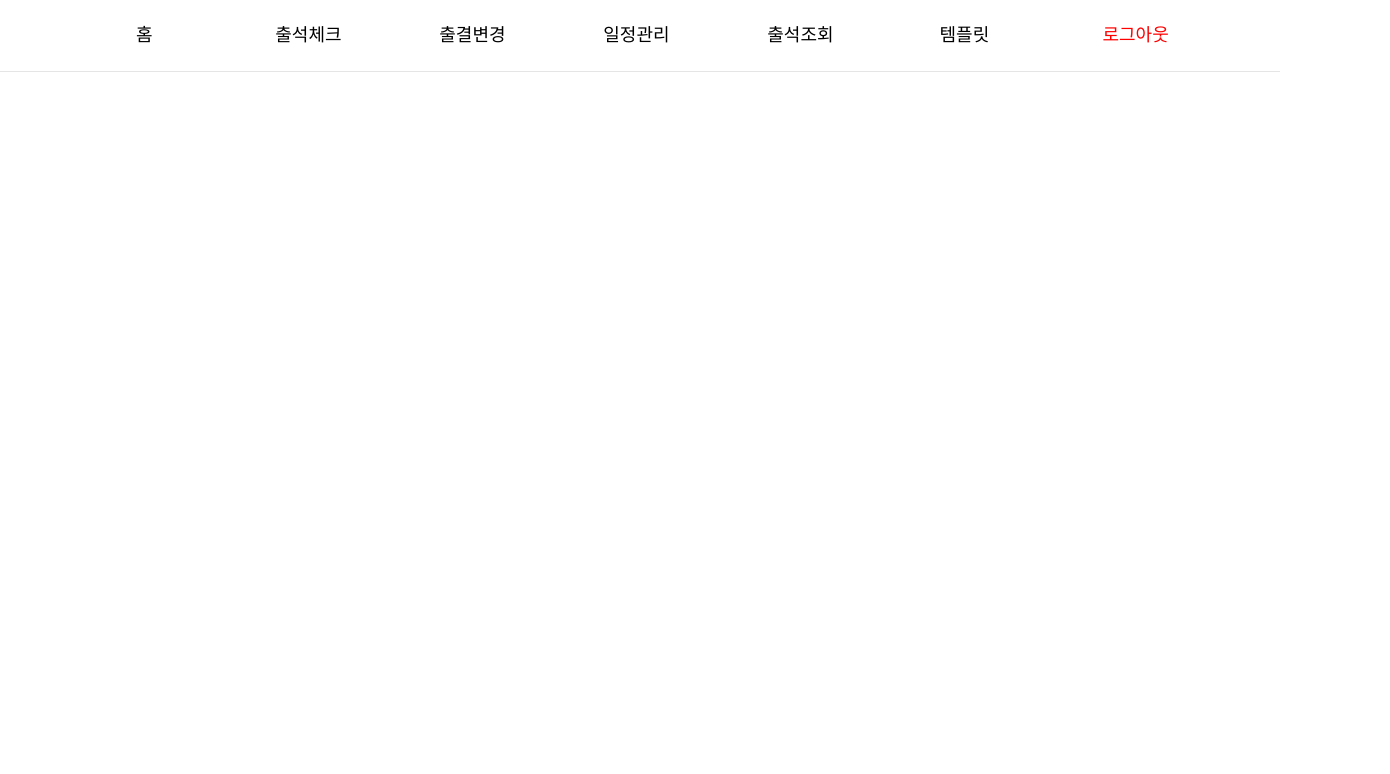
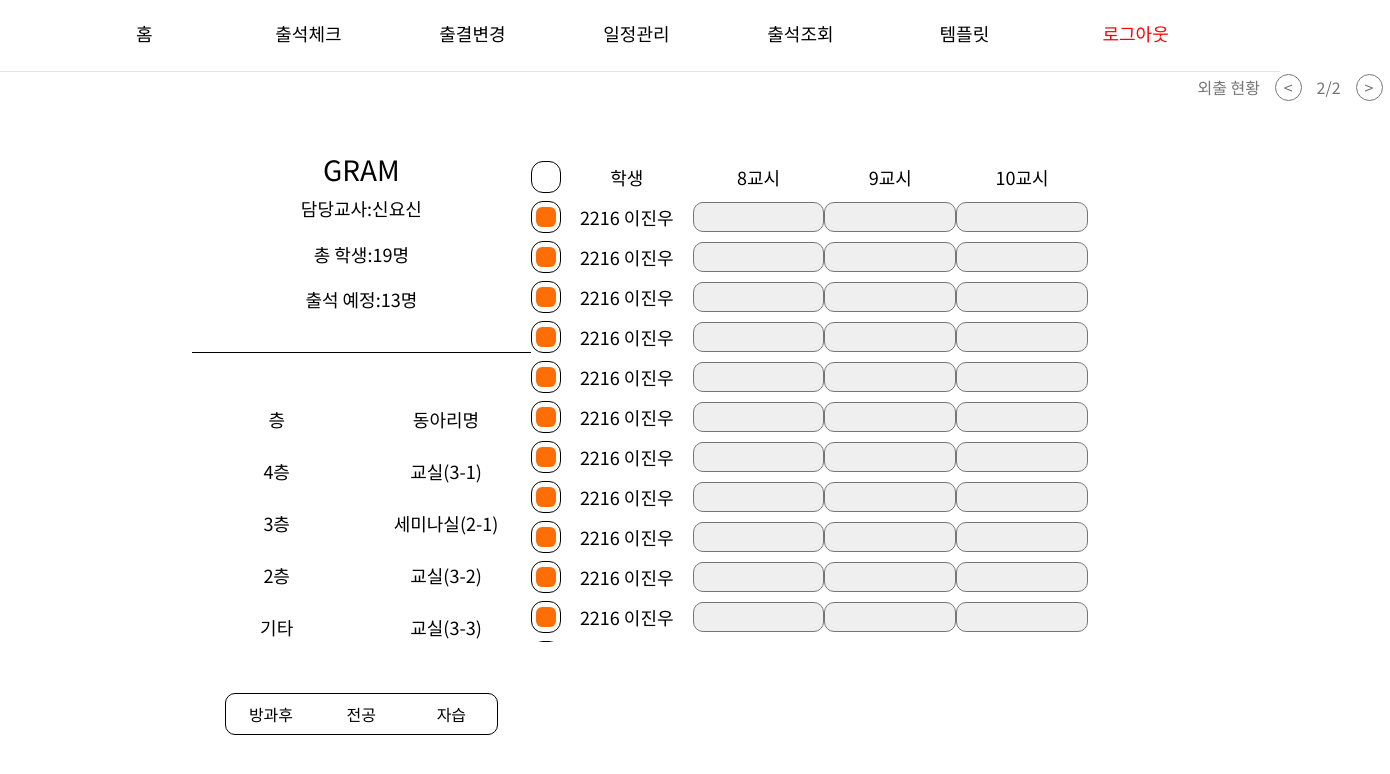
Before and after one commit to DSM-PICK/PICK2021-DESKTOP-CLIENT, a React (Create React App) app: page /atcheck in a window 1280 px wide. Shown: the top 774 px of the page, 1390 px wide, since content can reach past the window. Built offline with nearby package versions, Linux system fonts and the light colour scheme.

Commit message:
⚡️ :: (#57) atcheck publishing

```diff
--- a/src/components/Atcheck/Atcheck.tsx
+++ b/src/components/Atcheck/Atcheck.tsx
@@ -1,7 +1,21 @@
 import React, { FC } from "react";
 import * as S from "./styles";
+import PageInfo from "../ChangeList/PageInfo";
+import ClassList from "../ClassList/ClassList";
+import StudentList from "../StudentList/StudentList";
 const Atcheck: FC = (): JSX.Element => {
-  return <S.Wrapper></S.Wrapper>;
+  return (
+    <S.Wrapper>
+      <S.TitleWrapper>
+        <S.Title>출석 체크</S.Title>
+        <PageInfo pageName="외출 현황" />
+      </S.TitleWrapper>
+      <S.StudentStatusChangeWrapper>
+        <ClassList />
+        <StudentList />
+      </S.StudentStatusChangeWrapper>
+    </S.Wrapper>
+  );
 };
 
 export default Atcheck;
--- a/src/components/Atcheck/styles.ts
+++ b/src/components/Atcheck/styles.ts
@@ -4,6 +4,25 @@ export const Wrapper = styled.div`
   min-width: 1280px;
   display: flex;
   width: 100vw;
+  height: 85vh;
   justify-content: center;
   align-items: center;
+  flex-direction: column;
+  margin: 0 auto;
 `;
+export const TitleWrapper = styled.div`
+    width: 1500px;
+    height: 45px;
+    display: flex;
+    justify-content: space-between;
+    margin-bottom: 50px;
+`;
+export const Title = styled.div`
+    font-size: 25px;
+    font-weight: 500;
+`
+export const StudentStatusChangeWrapper = styled.div`
+  display: flex;
+  width: 70vw;
+  justify-content: space-between;
+`;
--- a/src/components/StudentList/StudentList.tsx
+++ b/src/components/StudentList/StudentList.tsx
@@ -13,7 +13,7 @@ const StudentList = () => {
         ))}
       </S.StudentListTitle>
       {arr.map((stduent, index) => (
-        <S.StudentList>
+        <S.StudentList key={index}>
           <S.CheckBox>
             <div></div>
           </S.CheckBox>
--- a/src/components/StudentList/styles.ts
+++ b/src/components/StudentList/styles.ts
@@ -2,10 +2,9 @@ import styled from '@emotion/styled'
 
 export const Container = styled.div`
     width: 45vw;
-    height: 85vh;
-    display: flex;
-    flex-direction: column;
-    justify-content: space-between;
+    height: 60vh;
+    overflow-y: scroll;
+    padding-top: 10px;
 `;
 export const StudentListTitle = styled.div`
     width: 100%;
@@ -13,6 +12,7 @@ export const StudentListTitle = styled.div`
     display: flex;
     justify-content: space-between;
     align-items: center;
+    margin-bottom: 10px;
 `;
 export const CheckBox = styled.div`
     width: 30px;
```
